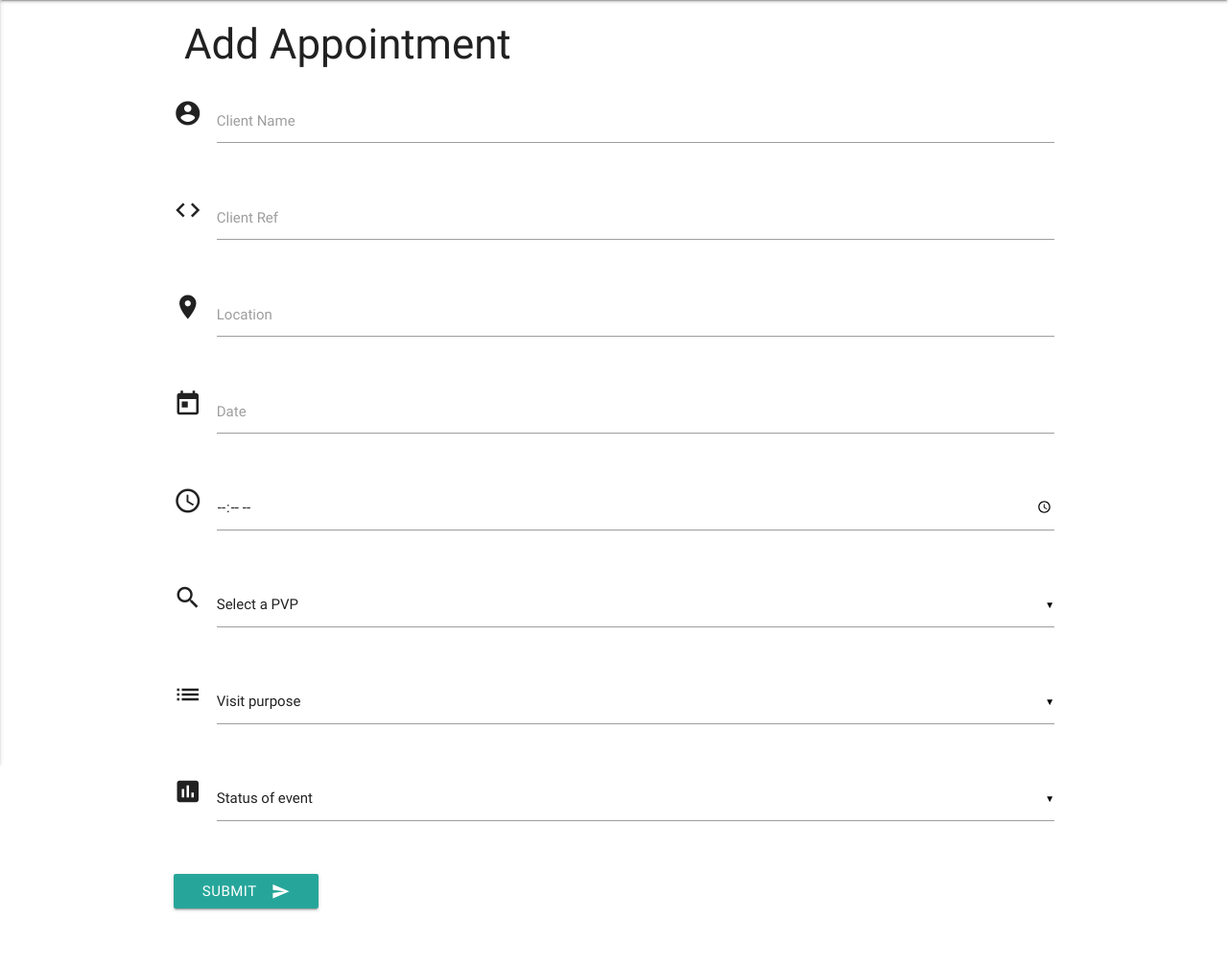
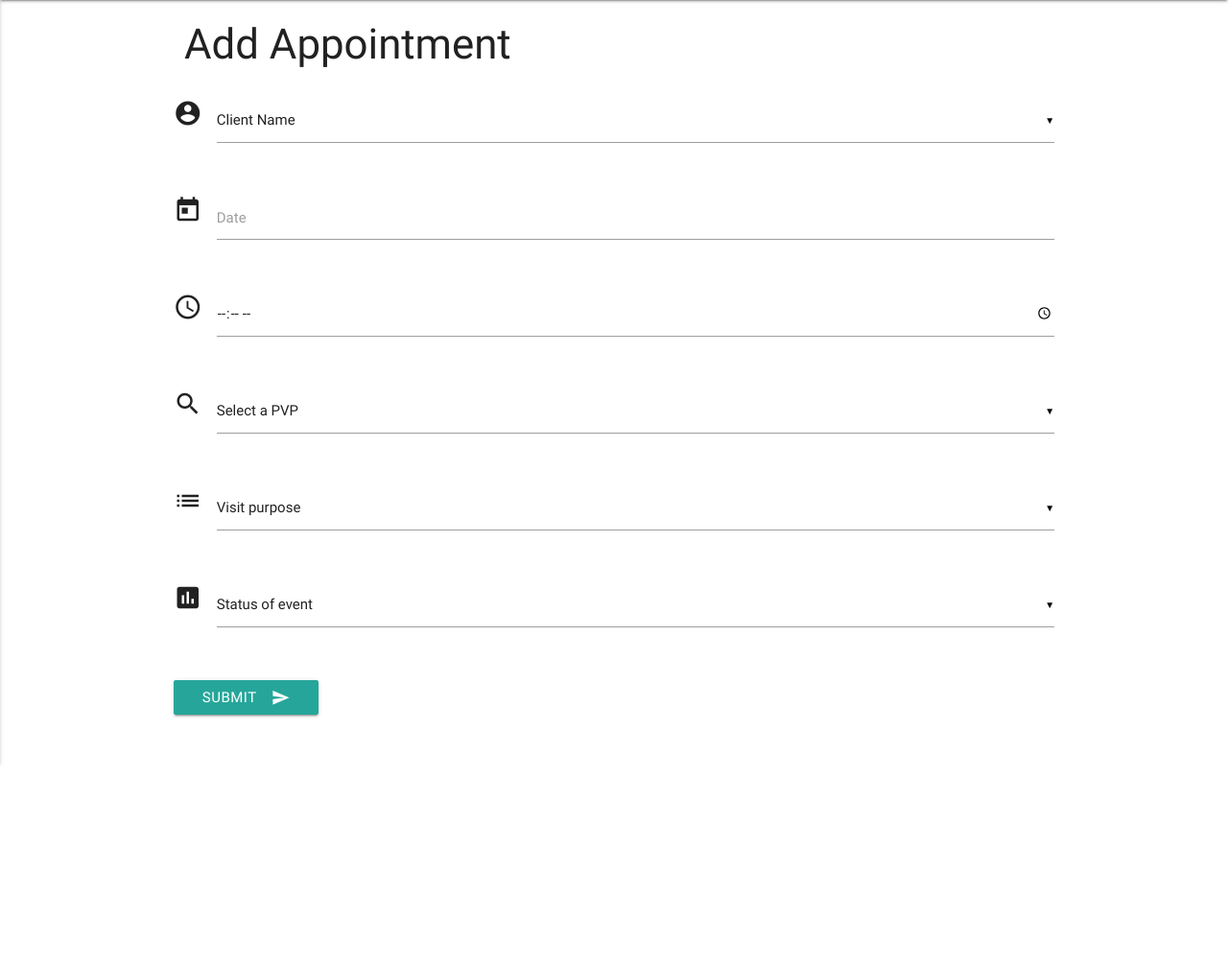
Before and after one commit to lisaannbyrne1/MSP3-AHI-AppManager, a Flask app: page /add_event in a window 1280 px wide. Shown: the part 64-1071 px from the top of the page at 96% size. After the commit the page ends 861 px from the top, so only its background shows below. Run offline with Flask 2, Linux system fonts and the light colour scheme; a database or web service that is not in the repository returns one stand-in record (values such as "Sample title"); some libraries are stand-ins or nearby versions.

Commit message:
updates to events form re client search

```diff
--- a/app.py
+++ b/app.py
@@ -22,7 +22,7 @@ def all_events():
 
 @app.route('/add_event')
 def add_event():
-    return render_template('add_events.html', users=mongo.db.users.find(), purpose=mongo.db.purpose.find(), status=mongo.db.status.find())
+    return render_template('add_events.html', users=mongo.db.users.find(), purpose=mongo.db.purpose.find(), status=mongo.db.status.find(), clients=mongo.db.clients.find())
 
 
 @app.route('/insert_event', methods=['POST'])
@@ -35,10 +35,11 @@ def insert_event():
 @app.route('/edit_event/<event_id>')
 def edit_event(event_id):
     the_event = mongo.db.events.find_one({"_id": ObjectId(event_id)})
+    all_clients = mongo.db.clients.find()
     all_users = mongo.db.users.find()
     all_purpose = mongo.db.purpose.find()
     all_status = mongo.db.status.find()
-    return render_template('edit_event.html', event=the_event, users=all_users, purpose=all_purpose, status=all_status)
+    return render_template('edit_event.html', event=the_event, clients=all_clients, users=all_users, purpose=all_purpose, status=all_status)
 
 
 @app.route('/update_event/<event_id>', methods=['POST'])
--- a/templates/add_events.html
+++ b/templates/add_events.html
@@ -6,25 +6,16 @@
 
       <div class="row">
         <div class="input-field col s12">
+
           <i class="material-icons prefix">account_circle</i>
-          <input id="client_name" name="client_name" type="text" required class="validate" />
-          <label for="icon_prefix">Client Name</label>
-        </div>
-      </div>
-
-      <div class="row">
-        <div class="input-field col s12">
-          <i class="material-icons prefix">code</i>
-          <input id="client_ref" name="client_ref" type="text" class="validate" required maxlength="7" />
-          <label for="icon_code">Client Ref</label>
-        </div>
-      </div>
-
-      <div class="row">
-        <div class="input-field col s12">
-          <i class="material-icons prefix">location_on</i>
-          <input id="location" name="location" type="text" class="validate" required/>
-          <label for="icon_location_on">Location</label>
+          <select id="client_name" name="client_name" class="material_select" required>
+            <option value="" disabled selected>Client Name</option>
+            {% for clients in clients %}
+            <option value="{{clients.client_name}}"
+              >{{clients.client_name}} - {{clients.client_ref}}</option
+            >
+            {% endfor %}
+          </select>
         </div>
       </div>
 
```
